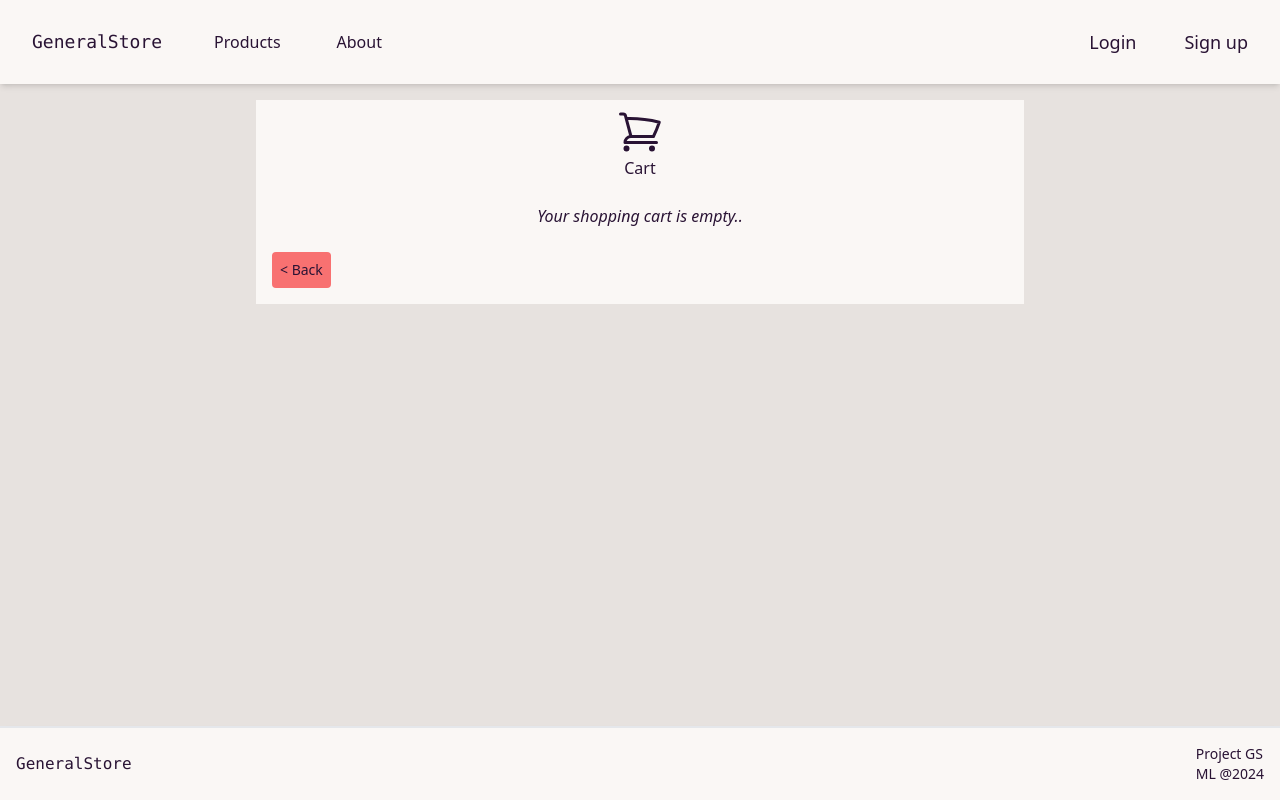
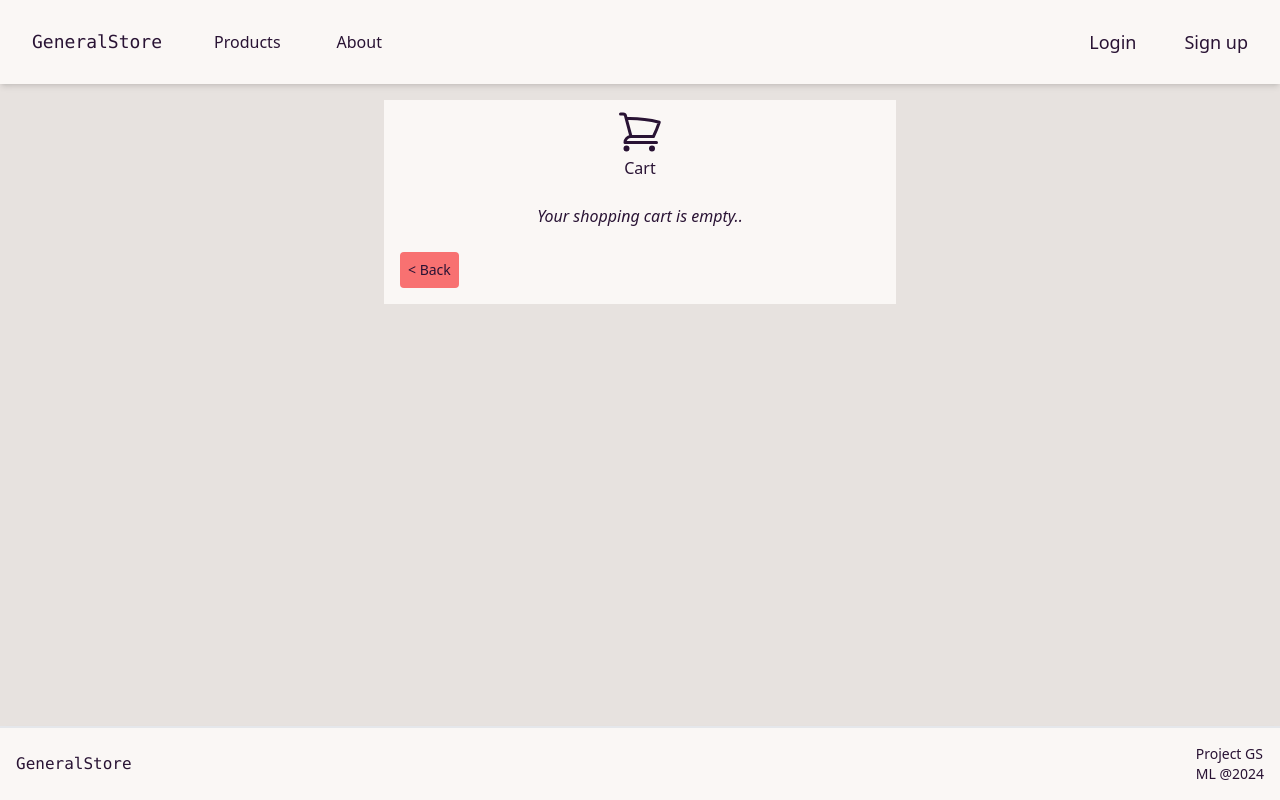
Before and after one commit to Mlaurgaard/vue-prios-term-two, a Vue app: page /cart in a window 1280 px wide. Built offline with nearby package versions, Linux system fonts and the light colour scheme.

Commit message:
Update ShoppingCartView.vue
Forgot to correct width of the cart. change reverted.

```diff
--- a/src/views/ShoppingCartView.vue
+++ b/src/views/ShoppingCartView.vue
@@ -1,6 +1,6 @@
 <template>
   <div
-    class="flex flex-col mx-auto mt-4 w-full sm:w-2/3 md:w-2/3 lg:w-3/5 h-auto bg-base-100"
+    class="flex flex-col mx-auto mt-4 w-full sm:w-2/3 md:w-2/3 lg:w-2/5 h-auto bg-base-100"
   >
     <div class="flex flex-col">
       <!-- icon -->
```
